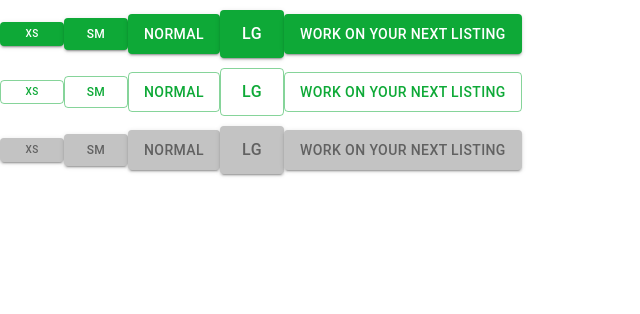
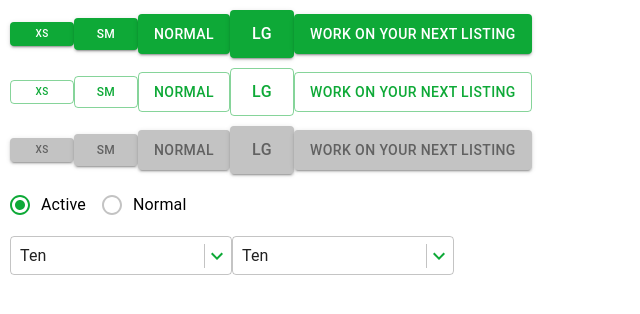
Before and after one commit to ella33/react-material-ui-poc, a React (Create React App) app: page / in a window 1280 px wide. Shown: the top 314 px of the page, without its empty margins (0-640 px from the left). Built offline with nearby package versions, Linux system fonts and the light colour scheme.

Commit message:
Styled radio buttons and single select

```diff
--- a/src/App.js
+++ b/src/App.js
@@ -2,12 +2,14 @@ import React from 'react';
 import { ThemeProvider } from '@material-ui/styles';
 import Box from '@material-ui/core/Box';
 import SbyButton from './components/button';
+import SbyRadio from './components/radio';
+import SbyDropdown from './components/dropdown';
 import theme from './styles/theme';
 
 function App() {
   return (
     <ThemeProvider theme={theme}>
-      <Box my={2}>
+      <Box m={2}>
         <SbyButton variant="contained" size="xs">xs</SbyButton>
         <SbyButton variant="contained" size="sm">sm</SbyButton>
         <SbyButton variant="contained">normal</SbyButton>
@@ -15,7 +17,7 @@ function App() {
         <SbyButton variant="contained">work on your next listing</SbyButton>
       </Box>
 
-      <Box my={2}>
+      <Box m={2}>
         <SbyButton variant="outlined" size="xs">xs</SbyButton>
         <SbyButton variant="outlined" size="sm">sm</SbyButton>
         <SbyButton variant="outlined">normal</SbyButton>
@@ -23,13 +25,23 @@ function App() {
         <SbyButton variant="outlined">work on your next listing</SbyButton>
       </Box>
 
-      <Box my={2}>
+      <Box m={2}>
         <SbyButton variant="contained" color="secondary" size="xs">xs</SbyButton>
         <SbyButton variant="contained" color="secondary" size="sm">sm</SbyButton>
         <SbyButton variant="contained" color="secondary">normal</SbyButton>
         <SbyButton variant="contained" color="secondary" size="lg">lg</SbyButton>
         <SbyButton variant="contained" color="secondary">work on your next listing</SbyButton>
       </Box>
+
+      <Box m={2}>
+        <SbyRadio label="Active" value="active" checked />
+        <SbyRadio label="Normal" value="normal" />
+      </Box>
+
+      <Box m={2}>
+        <SbyDropdown multiple={true} values={[{ value: 10, label: 'Ten' }, { value: 20, label: 'Twenty' }]} />
+        <SbyDropdown values={[{ value: 10, label: 'Ten' }, { value: 20, label: 'Twenty' }]} />
+      </Box>
     </ThemeProvider>
   );
 }
--- a/src/components/button.js
+++ b/src/components/button.js
@@ -48,4 +48,4 @@ SbyButton.defaultProps = {
   size: 'normal',
 };
 
-export default SbyButton;
+export default React.memo(SbyButton);
--- /dev/null
+++ b/src/components/dropdown.js
@@ -0,0 +1,43 @@
+import React from 'react';
+import PropTypes from 'prop-types';
+import MenuItem from '@material-ui/core/MenuItem';
+import FormControl from '@material-ui/core/FormControl';
+import Select from '@material-ui/core/Select';
+import ExpandMoreIcon from '@material-ui/icons/ExpandMore';
+
+const MenuProps = {
+  anchorOrigin: {
+    vertical: 'bottom',
+    horizontal: 'left',
+  },
+  getContentAnchorEl: null,
+  marginThreshold: 0,
+};
+
+const SbyDropdown = ({ values, multiple }) => {
+  return (
+    <FormControl variant="outlined">
+      <Select
+        id="demo-simple-select-outlined"
+        value={10}
+        IconComponent={ExpandMoreIcon}
+        MenuProps={MenuProps}
+      >
+        {multiple
+          ? values.map(({ label, value }) => (
+            <MenuItem key={value} value={value}>{label}</MenuItem>
+          ))
+          : values.map(({ label, value }) => (
+            <MenuItem key={value} value={value}>{label}</MenuItem>
+          ))
+        }
+      </Select>
+    </FormControl>
+  )
+};
+
+SbyDropdown.propTypes = {
+  values: PropTypes.array.isRequired,
+};
+
+export default React.memo(SbyDropdown);
--- /dev/null
+++ b/src/components/radio.js
@@ -0,0 +1,23 @@
+import React from 'react';
+import PropTypes from 'prop-types';
+import Radio from '@material-ui/core/Radio';
+import FormControlLabel from '@material-ui/core/FormControlLabel';
+
+const SbyRadio = props => {
+  const { label, value, ...rest } = props;
+
+  return (
+    <FormControlLabel
+      label={label}
+      value={value}
+      control={<Radio color="primary" {...rest} />}
+    />
+  )
+};
+
+SbyRadio.propTypes = {
+  label: PropTypes.string.isRequired,
+  value: PropTypes.any.isRequired,
+};
+
+export default React.memo(SbyRadio);
--- /dev/null
+++ b/src/styles/colors.js
@@ -0,0 +1,6 @@
+const colors = {
+  primary: '#0EA937',
+  secondary: '#C3C3C3'
+};
+
+export default colors;
--- /dev/null
+++ b/src/styles/dropdown.js
@@ -0,0 +1,19 @@
+import colors from './colors';
+
+const width = 180;
+
+const styles = {
+  root: {
+    width,
+    padding: 10,
+  },
+  icon: {
+    borderLeft: `1px solid ${colors.secondary}`,
+    color: colors.primary,
+  },
+  iconOutlined: {
+    right: 3,
+  },
+};
+
+export default styles;
--- /dev/null
+++ b/src/styles/radio.js
@@ -0,0 +1,12 @@
+import colors from './colors';
+
+const styles = {
+  root: {
+    color: colors.secondary,
+    '&:hover': {
+      color: colors.primary,
+    },
+  },
+};
+
+export default styles;
--- a/src/styles/theme.js
+++ b/src/styles/theme.js
@@ -1,9 +1,7 @@
 import { createMuiTheme } from '@material-ui/core/styles';
-
-const colors = {
-  primary: '#0EA937',
-  secondary: '#C3C3C3'
-};
+import colors from './colors';
+import radioStyles from './radio';
+import dropdownStyles from './dropdown';
 
 const theme = createMuiTheme({
   spacing: 5,
@@ -18,6 +16,14 @@ const theme = createMuiTheme({
       contrastText: '#616161',
     }
   },
+  overrides: {
+    MuiRadio: {
+      ...radioStyles,
+    },
+    MuiSelect: {
+      ...dropdownStyles,
+    },
+  },
 });
 
 export default theme;
```
